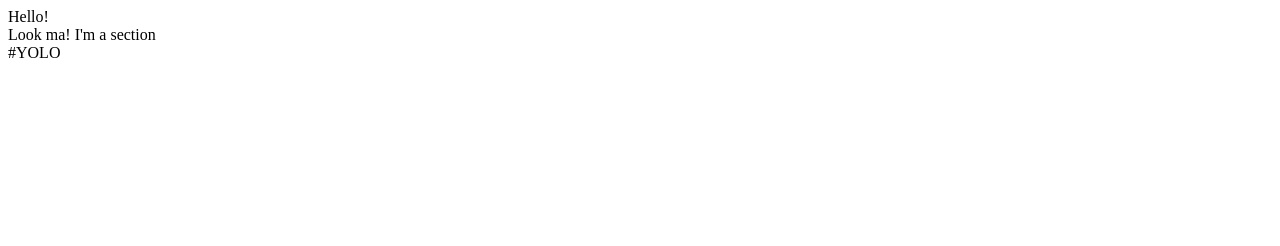
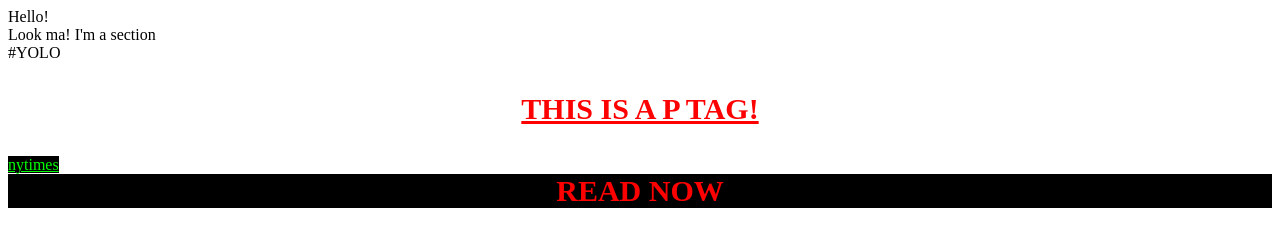
Before and after one commit to FEWDMaterials/Lecture2_notes, a plain HTML site: page index.html in a window 1280 px wide. Drawn offline with Linux system fonts and the light colour scheme.

Commit message:
updted index content + adding solutions

```diff
--- a/index.html
+++ b/index.html
@@ -2,10 +2,19 @@
 <html>
     <head>
         <title>Hello, Wrold!</title>
+        <link rel="stylesheet" href="styles/main.css" />
     </head>
-    <body>
-        <header>Hello!</header>
+    <body class="red" id="home">
+        <header class="red">Hello!</header>
         <section>Look ma! I'm a section</section>
         <footer>#YOLO</footer>
+
+        <p class="alert-important">This is a p tag!</p>
+
+        <a id="resources" class="blue" href="http://www.nyt.com" target="_blank">NYTimes</a>
+
+        <a class="alert-important no-underline" href="http://www.chase.com" target="_blank">
+        	read now
+        </a>
     </body>
-</html><br/>
+</html>
--- /dev/null
+++ b/styles/main.css
@@ -0,0 +1,38 @@
+/*
+	Look MA! I'm a CSS comment
+	I'm multilined and shit
+*/
+/*
+	GUTS of a CSS "search query"
+
+	selectorName {
+		propertyName: propertyValue;
+	}
+
+	ex:
+
+	section {
+		background-color: red;
+	}
+*/
+
+
+.alert-important {
+	color: #f00;
+	text-decoration: underline;
+	text-transform: uppercase;
+	display: block;
+	font-size: 30px;
+	font-weight: bold;
+	text-align: center; /* only works for block elements */
+}
+
+.no-underline {
+	text-decoration: none;
+}
+
+a {
+    color: #0f0;
+    text-transform: lowercase;
+    background-color: black;
+} /* this is an example of a tagName selector */
```
Also changed, not shown: 1 other file.
